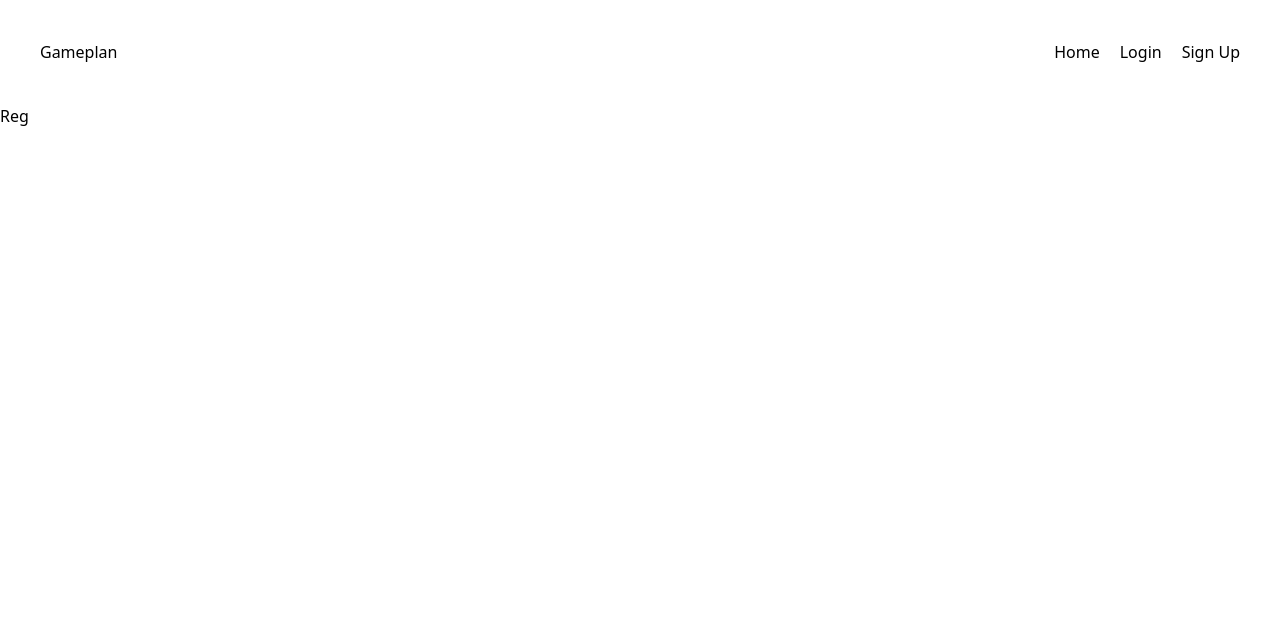
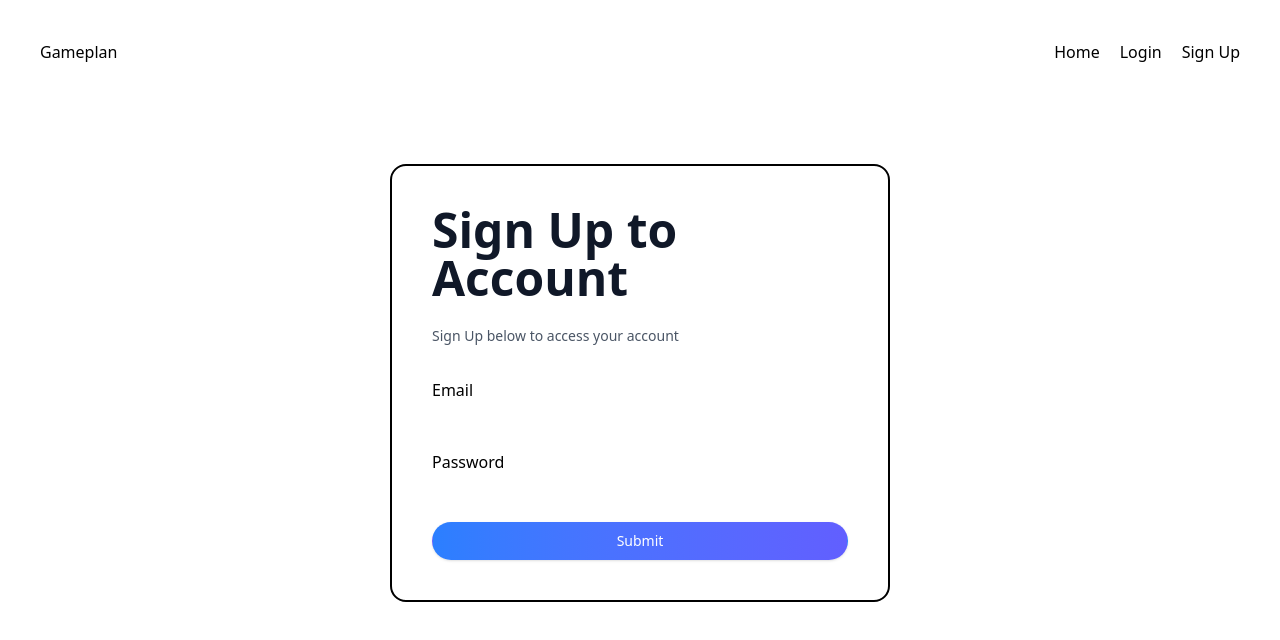
Before and after one commit to NFRIDOY/noman-chatai, a React (Vite) app: page /signup in a window 1280 px wide. Shown: the top 640 px of the page. Built offline with nearby package versions, Linux system fonts and the light colour scheme.

Commit message:
besic Login and reg

```diff
--- a/package.json
+++ b/package.json
@@ -12,8 +12,10 @@
   "dependencies": {
     "@reduxjs/toolkit": "^2.8.2",
     "@tailwindcss/vite": "^4.1.11",
+    "axios": "^1.11.0",
     "react": "^19.1.1",
     "react-dom": "^19.1.1",
+    "react-hook-form": "^7.62.0",
     "react-redux": "^9.2.0",
     "react-router": "^7.8.0",
     "tailwindcss": "^4.1.11"
--- a/src/main.jsx
+++ b/src/main.jsx
@@ -6,9 +6,10 @@ import { BrowserRouter, Route, Routes } from 'react-router'
 import Login from './pages/Login.jsx'
 import Reg from './pages/Reg.jsx'
 import MainLayout from './layouts/MainLayout.jsx'
+import { AuthProvider } from './provider/AuthProvider.jsx'
 
 createRoot(document.getElementById('root')).render(
-
+  <AuthProvider>
     <BrowserRouter>
       <Routes>
         <Route path="/" element={<MainLayout />}>
@@ -17,6 +18,7 @@ createRoot(document.getElementById('root')).render(
           <Route path="/signup" element={<Reg />} />
         </Route>
       </Routes>
-  </BrowserRouter>
+    </BrowserRouter >
+  </AuthProvider>
   ,
 )
--- a/src/pages/Login.jsx
+++ b/src/pages/Login.jsx
@@ -1,7 +1,50 @@
-import React from 'react'
+import axios from 'axios';
+import React, { useContext } from 'react'
+import { useForm } from 'react-hook-form';
+import { AuthContex } from '../provider/AuthProvider';
+
 
 export default function Login() {
-  return (
-    <div>Login</div>
-  )
+    const { user, setUser } = useContext(AuthContex)
+    const { register, handleSubmit, watch, formState: { errors } } = useForm();
+    const onSubmit = async (data) => {
+        console.log("data", data)
+        const res = await axios.post("http://10.10.13.26:9001/login/", data)
+        if (!res?.data) {
+            console.log("Something Went Wrong");
+        }
+        localStorage.setItem("access", res?.data?.access);
+        localStorage.setItem("refresh", res?.data?.refresh);
+
+        setUser(res?.data?.user)
+        console.log("user", user)
+        console.log("Res?.data", res?.data)
+    };
+    console.log("userContext", user)
+
+    return (
+        <div className='flex justify-center items-center mt-[100px]'>
+            <div className='border-2 w-[500px] p-10 rounded-2xl'>
+                <h1 className='text-4xl sm:text-5xl font-bold text-gray-900  '>Log in to Account</h1>
+                <h5 className='mt-6 text-sm text-gray-600  '>Sign in below to access your account</h5>
+                <form onSubmit={handleSubmit(onSubmit)} className='mt-8 space-y-6 '>
+                    <div>
+                        <div>Email</div>
+                        <input {...register("email", { required: true })} className='w-full' />
+                        {errors.emailRequired && <span>This field is required</span>}
+                    </div>
+
+                    <div>
+                        {/* include validation with required or other standard HTML validation rules */}
+                        <div>Password</div>
+                        <input {...register("password", { required: true })} className='w-full' type='password' />
+                        {/* errors will return when field validation fails  */}
+                        {errors.passwordRequired && <span>This field is required</span>}
+                    </div>
+
+                    <input type="submit" className='w-full flex justify-center py-2 px-4 border border-transparent rounded-full shadow-sm text-sm font-medium text-white bg-gradient-to-r from-blue-500 to-indigo-500 focus:outline-none focus:ring-2 focus:ring-offset-2 focus:ring-indigo-500' />
+                </form>
+            </div>
+        </div>
+    )
 }
--- a/src/pages/Reg.jsx
+++ b/src/pages/Reg.jsx
@@ -1,7 +1,49 @@
-import React from 'react'
+import axios from 'axios';
+import React, { useContext } from 'react'
+import { useForm } from 'react-hook-form';
+import { AuthContex } from '../provider/AuthProvider';
 
-export default function Reg() {
-  return (
-    <div>Reg</div>
-  )
+export default function Reg()  {
+    const { user, setUser } = useContext(AuthContex)
+    const { register, handleSubmit, watch, formState: { errors } } = useForm();
+    const onSubmit = async (data) => {
+        console.log("data", data)
+        const res = await axios.post("http://10.10.13.26:9001/register/", data)
+        if (!res?.data) {
+            console.log("Something Went Wrong");
+        }
+        localStorage.setItem("access", res?.data?.access);
+        localStorage.setItem("refresh", res?.data?.refresh);
+
+        setUser(true)
+        console.log("user", user)
+        console.log("Res?.data", res?.data)
+    };
+    console.log("userContext", user, setUser)
+
+    return (
+        <div className='flex justify-center items-center mt-[100px]'>
+            <div className='border-2 w-[500px] p-10 rounded-2xl'>
+                <h1 className='text-4xl sm:text-5xl font-bold text-gray-900  '>Sign Up to Account</h1>
+                <h5 className='mt-6 text-sm text-gray-600  '>Sign Up below to access your account</h5>
+                <form onSubmit={handleSubmit(onSubmit)} className='mt-8 space-y-6 '>
+                    <div>
+                        <div>Email</div>
+                        <input {...register("email", { required: true })} className='w-full' />
+                        {errors.emailRequired && <span>This field is required</span>}
+                    </div>
+
+                    <div>
+                        {/* include validation with required or other standard HTML validation rules */}
+                        <div>Password</div>
+                        <input {...register("password", { required: true })} className='w-full' type='password' />
+                        {/* errors will return when field validation fails  */}
+                        {errors.passwordRequired && <span>This field is required</span>}
+                    </div>
+
+                    <input type="submit" className='w-full flex justify-center py-2 px-4 border border-transparent rounded-full shadow-sm text-sm font-medium text-white bg-gradient-to-r from-blue-500 to-indigo-500 focus:outline-none focus:ring-2 focus:ring-offset-2 focus:ring-indigo-500' />
+                </form>
+            </div>
+        </div>
+    )
 }
--- /dev/null
+++ b/src/provider/AuthProvider.jsx
@@ -0,0 +1,18 @@
+import React, { createContext, useState } from 'react'
+import { useNavigate } from 'react-router';
+
+export const AuthContex = createContext();
+
+export const AuthProvider = ({ children }) => {
+    const [user, setUser] = useState(null)
+    const [loading, setLoading] = useState()
+    // let navigate = useNavigate();
+
+    // if(!user) {
+    //     navigate('/login')
+    // }
+
+    return (
+        <AuthContex.Provider value={{ user, loading, setUser, setLoading }}>{children}</AuthContex.Provider>
+    )
+}
```
Also changed, not shown: 1 other file (tests, documents, lock files or other folders). Lines whose indentation alone changed are shown as unchanged.
